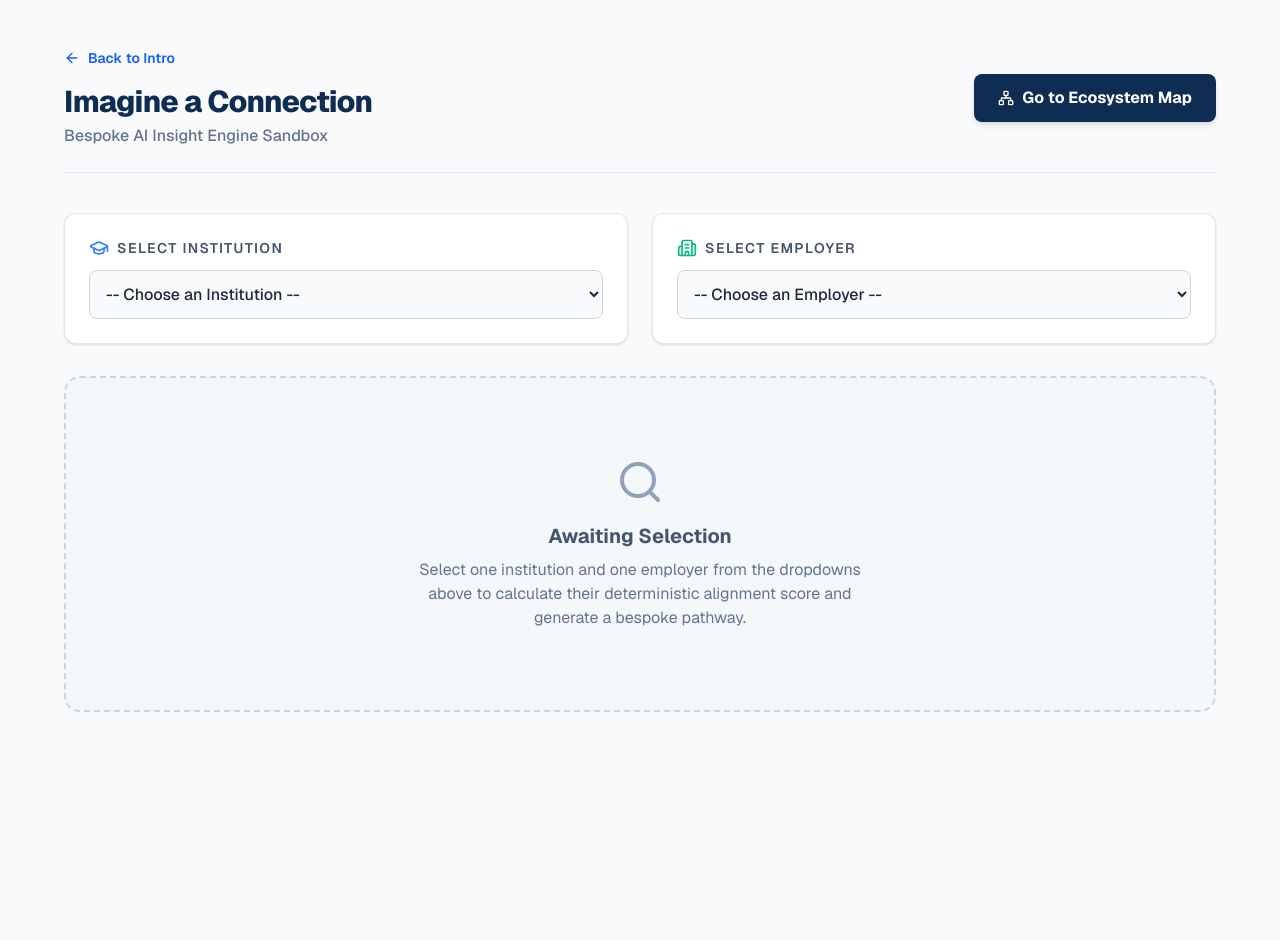
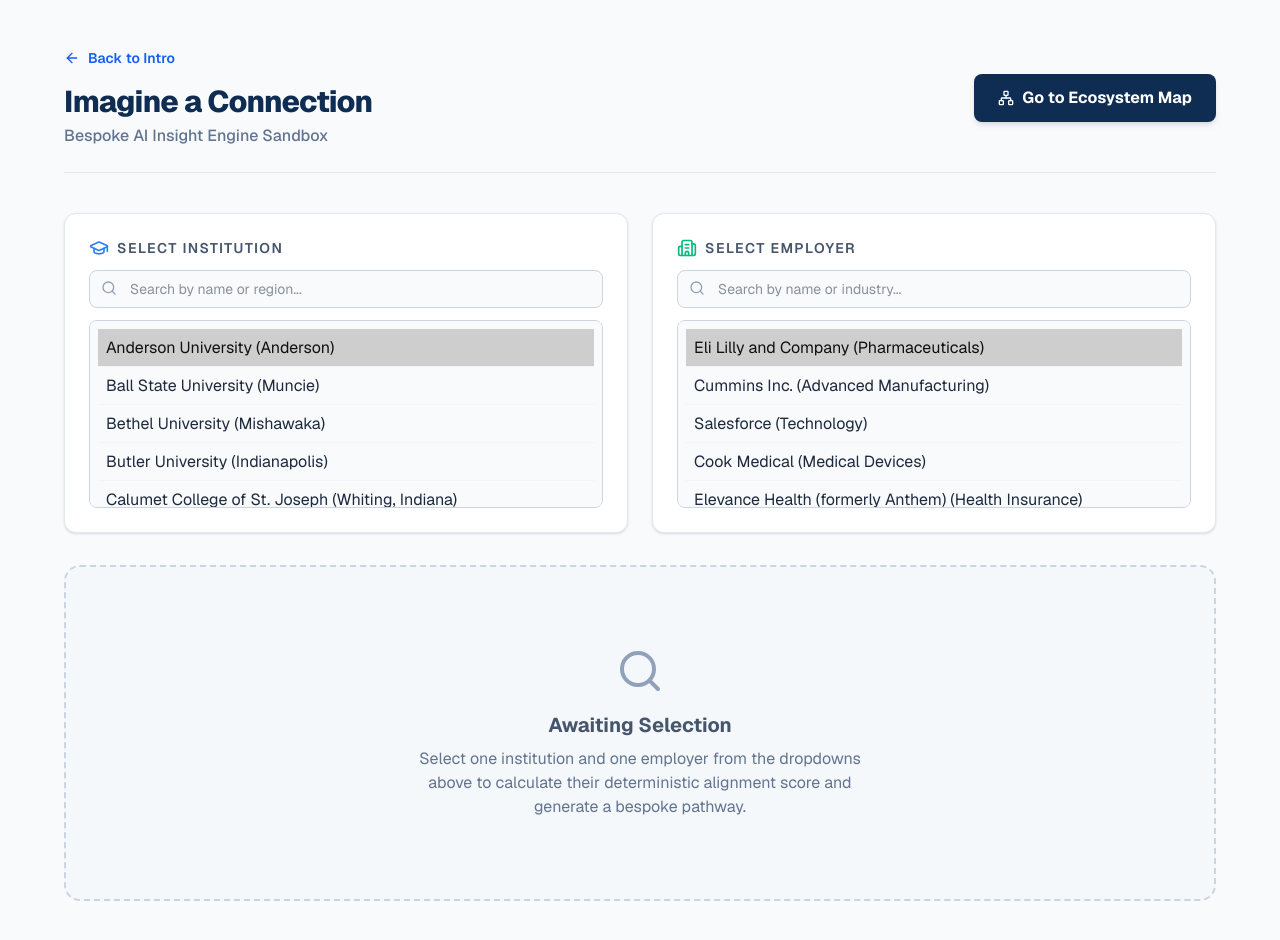
Before and after one commit to adamwpryor/indiana_workforce, a Next.js app: page /explore in a window 1280 px wide. Shown: the top 940 px of the page. Before the commit the page ends 800 px from the top, so only its background shows below. Built offline with nearby package versions, Linux system fonts and the light colour scheme.

Commit message:
feat(sandbox): implement searchable entity dropdowns and massive multi-paragraph deep-dive ai narrative generation

```diff
--- a/src/app/explore/page.tsx
+++ b/src/app/explore/page.tsx
@@ -10,6 +10,11 @@
 export default function Explore() {
     const [instId, setInstId] = useState<string>('');
     const [empId, setEmpId] = useState<string>('');
+    const [instSearch, setInstSearch] = useState<string>('');
+    const [empSearch, setEmpSearch] = useState<string>('');
+
+    const filteredInsts = mockInstitutions.filter(i => i.name.toLowerCase().includes(instSearch.toLowerCase()) || i.region.toLowerCase().includes(instSearch.toLowerCase()));
+    const filteredEmps = mockEmployers.filter(e => e.name.toLowerCase().includes(empSearch.toLowerCase()) || e.industry.toLowerCase().includes(empSearch.toLowerCase()));
 
     const selectedInst = mockInstitutions.find(i => i.id === instId);
     const selectedEmp = mockEmployers.find(e => e.id === empId);
@@ -39,35 +44,65 @@
 
                 {/* Selectors */}
                 <div className="grid md:grid-cols-2 gap-6">
-                    <div className="bg-white p-6 rounded-xl border border-slate-200 shadow-sm">
-                        <label className="block text-sm font-semibold text-slate-600 uppercase tracking-widest mb-3 flex items-center gap-2">
+                    <div className="bg-white p-6 rounded-xl border border-slate-200 shadow-sm flex flex-col h-[320px]">
+                        <label className="block text-sm font-semibold text-slate-600 uppercase tracking-widest mb-3 flex items-center gap-2 shrink-0">
                             <GraduationCap className="text-blue-500 w-5 h-5" /> Select Institution
                         </label>
+                        <div className="relative mb-3 shrink-0">
+                            <Search className="absolute left-3 top-2.5 h-4 w-4 text-slate-400" />
+                            <input
+                                type="text"
+                                placeholder="Search by name or region..."
+                                className="w-full bg-slate-50 border border-slate-300 text-slate-800 rounded-lg pl-10 p-2 text-sm focus:ring-2 focus:ring-blue-500 focus:border-blue-500 transition-shadow outline-none"
+                                value={instSearch}
+                                onChange={(e) => setInstSearch(e.target.value)}
+                            />
+                        </div>
                         <select
-                            className="w-full bg-slate-50 border border-slate-300 text-slate-800 rounded-lg p-3 font-medium focus:ring-2 focus:ring-blue-500 focus:border-blue-500 transition-shadow"
+                            className="w-full flex-grow bg-slate-50 border border-slate-300 text-slate-800 rounded-lg p-2 font-medium focus:ring-2 focus:ring-blue-500 focus:border-blue-500 transition-shadow outline-none overflow-y-auto"
                             value={instId}
                             onChange={(e) => setInstId(e.target.value)}
+                            size={6}
                         >
-                            <option value="">-- Choose an Institution --</option>
-                            {mockInstitutions.map(inst => (
-                                <option key={inst.id} value={inst.id}>{inst.name} ({inst.region})</option>
+                            {filteredInsts.map(inst => (
+                                <option key={inst.id} value={inst.id} className="p-2 border-b border-slate-100 last:border-0 hover:bg-slate-200 cursor-pointer">
+                                    {inst.name} ({inst.region})
+                                </option>
                             ))}
+                            {filteredInsts.length === 0 && (
+                                <option disabled className="p-2 text-slate-400 italic">No institutions found.</option>
+                            )}
                         </select>
                     </div>
 
-                    <div className="bg-white p-6 rounded-xl border border-slate-200 shadow-sm">
-                        <label className="block text-sm font-semibold text-slate-600 uppercase tracking-widest mb-3 flex items-center gap-2">
+                    <div className="bg-white p-6 rounded-xl border border-slate-200 shadow-sm flex flex-col h-[320px]">
+                        <label className="block text-sm font-semibold text-slate-600 uppercase tracking-widest mb-3 flex items-center gap-2 shrink-0">
                             <Building2 className="text-emerald-500 w-5 h-5" /> Select Employer
                         </label>
+                        <div className="relative mb-3 shrink-0">
+                            <Search className="absolute left-3 top-2.5 h-4 w-4 text-slate-400" />
+                            <input
+                                type="text"
+                                placeholder="Search by name or industry..."
+                                className="w-full bg-slate-50 border border-slate-300 text-slate-800 rounded-lg pl-10 p-2 text-sm focus:ring-2 focus:ring-emerald-500 focus:border-emerald-500 transition-shadow outline-none"
+                                value={empSearch}
+                                onChange={(e) => setEmpSearch(e.target.value)}
+                            />
+                        </div>
                         <select
-                            className="w-full bg-slate-50 border border-slate-300 text-slate-800 rounded-lg p-3 font-medium focus:ring-2 focus:ring-emerald-500 focus:border-emerald-500 transition-shadow"
+                            className="w-full flex-grow bg-slate-50 border border-slate-300 text-slate-800 rounded-lg p-2 font-medium focus:ring-2 focus:ring-emerald-500 focus:border-emerald-500 transition-shadow outline-none overflow-y-auto"
                             value={empId}
                             onChange={(e) => setEmpId(e.target.value)}
+                            size={6}
                         >
-                            <option value="">-- Choose an Employer --</option>
-                            {mockEmployers.map(emp => (
-                                <option key={emp.id} value={emp.id}>{emp.name} ({emp.industry})</option>
+                            {filteredEmps.map(emp => (
+                                <option key={emp.id} value={emp.id} className="p-2 border-b border-slate-100 last:border-0 hover:bg-slate-200 cursor-pointer">
+                                    {emp.name} ({emp.industry})
+                                </option>
                             ))}
+                            {filteredEmps.length === 0 && (
+                                <option disabled className="p-2 text-slate-400 italic">No employers found.</option>
+                            )}
                         </select>
                     </div>
                 </div>
@@ -116,9 +151,13 @@
                                         <BrainCircuit className="w-5 h-5 text-purple-500" /> Generative AI Reasoning
                                     </h3>
                                     <div className="bg-purple-50 rounded-xl p-6 border border-purple-100 text-purple-900 leading-relaxed font-medium">
-                                        {match.aiReasoning.split('\n').map((line, idx) => (
-                                            <p key={idx} className="mb-2 last:mb-0">{line}</p>
-                                        ))}
+                                        {match.aiReasoning.split('\n').map((line, idx) => {
+                                            if (!line.trim()) return null;
+                                            if (line.trim().startsWith('### ')) {
+                                                return <h4 key={idx} className="text-lg font-bold text-[#0F2C52] mt-6 mb-2 first:mt-0">{line.replace('### ', '')}</h4>;
+                                            }
+                                            return <p key={idx} className="mb-3 last:mb-0">{line}</p>;
+                                        })}
                                     </div>
                                 </div>
 
--- a/src/lib/InsightEngine.ts
+++ b/src/lib/InsightEngine.ts
@@ -10,6 +10,7 @@
 ): MatchSchema[] {
     const matches: MatchSchema[] = [];
     const MIN_CONNECTIONS_PER_INSTITUTION = 8;
+    const isDeepDive = institutions.length === 1 && employers.length === 1;
 
     const liberalArtsKeywords = ['english', 'history', 'philosophy', 'sociology', 'psychology', 'political', 'anthropology', 'communications', 'liberal arts', 'humanities', 'theology', 'fine arts', 'music', 'literature', 'design'];
 
@@ -152,8 +153,21 @@
 
             // Generate Bespoke, Creative AI Reasoning connecting O*NET to IPEDS and Curriculum
             const topSkills = emp.requiredSkills.slice(0, 3).join(', ');
-            let aiReasoning = `Strategic Partnership Analysis: ${inst.name} & ${emp.name}.\n`;
+            let aiReasoning = '';
 
+            if (isDeepDive) {
+                aiReasoning = `### The Friction & Connective Labor Deficit\n`;
+                aiReasoning += `In evaluating the potential pipeline between ${inst.name} and ${emp.name}, the Insight Engine identifies a highly specific opportunity to combat the 'Productivity Tax.' While traditional models focus on rote task automation, ${emp.name} requires advanced cognitive adaptability in ${emp.industry}. This connection relies heavily on the 'Connective Labor' framework, prioritizing critical thinking and ethical AI interaction over basic procedural output.\n\n`;
+
+                aiReasoning += `### Curricular Alignment & O*NET Bridges\n`;
+                aiReasoning += `The deterministic math supporting this bridge is grounded in a ${overlap.length > 0 ? `direct mapping between the institution's primary strengths in [${overlap.join(', ').toUpperCase()}] and the employer's need for O*NET-validated skills such as ${topSkills}. ` : `structural exploration of latent competencies rather than obvious direct mappings. `}`;
+                aiReasoning += ipedsNarrative + scaleNarrative + '\n\n';
+
+                aiReasoning += `### Phase Integration & Evaluative Judgement\n`;
+                aiReasoning += liberalArtsNarrative;
+                aiReasoning += `Ultimately, formalizing this bespoke pathway allows ${inst.name} to advance its ecosystem integration (Phase 5 of the Strategic Framework), providing students a live, frictive environment to practice 'Evaluative Judgement' against authentic ${emp.industry} challenges.`;
+            } else {
+                aiReasoning = `Strategic Partnership Analysis: ${inst.name} & ${emp.name}.\n`;
                 if (overlap.length > 0) {
                     aiReasoning += `This connection is driven by direct alignment between the university's academic output in [${overlap.join(', ').toUpperCase()}] and the employer's need for O*NET-validated skills such as ${topSkills}. `;
                     aiReasoning += ipedsNarrative;
@@ -166,6 +180,7 @@
                     aiReasoning += scaleNarrative;
                     aiReasoning += liberalArtsNarrative;
                     aiReasoning += `A creative approach would involve ${inst.name} developing a micro-credential or boot-camp tailored specifically to upskill the local workforce for ${emp.name}'s emerging roles in ${emp.industry}.`;
+                }
             }
 
             potentialMatches.push({
```
Lines whose indentation alone changed are shown as unchanged.
